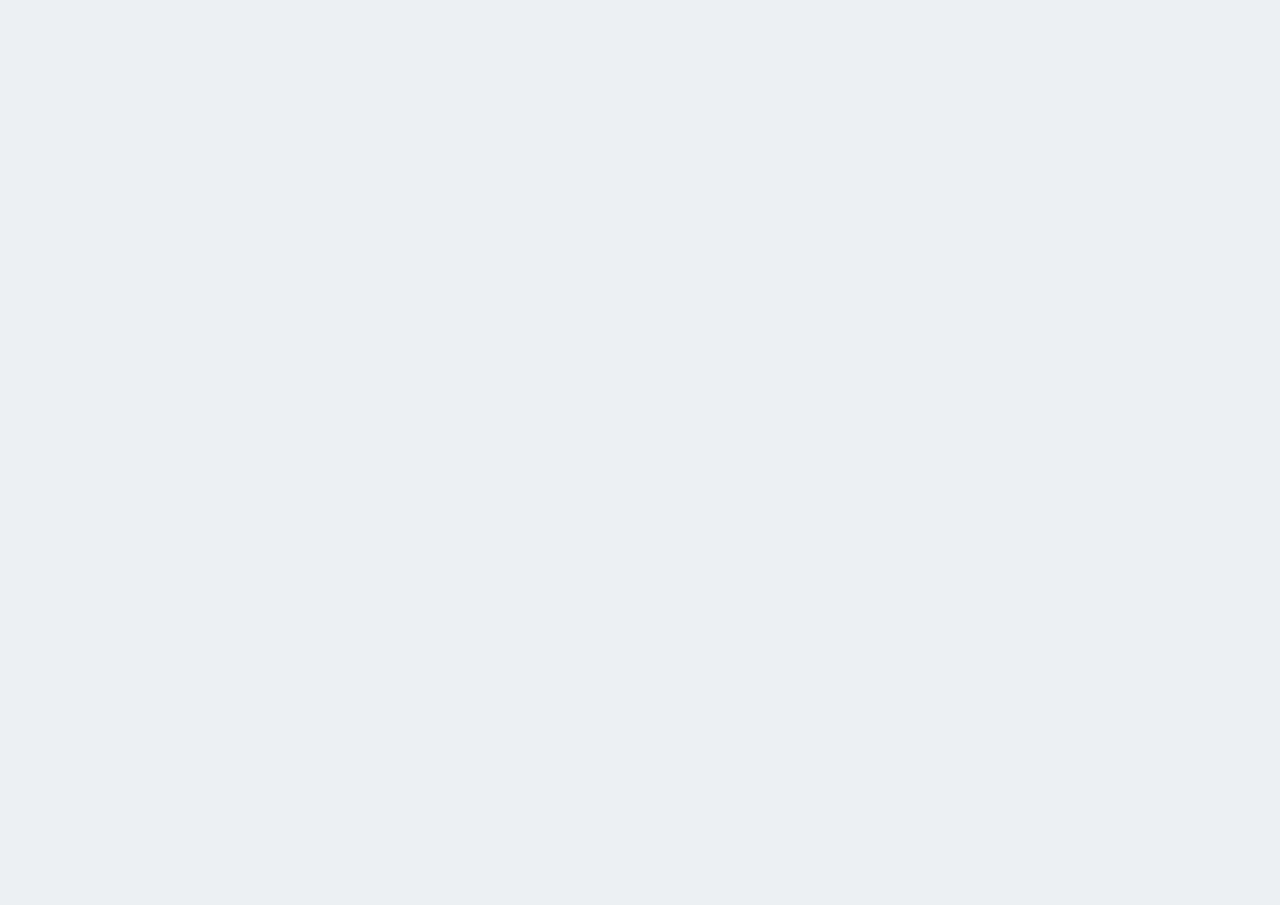
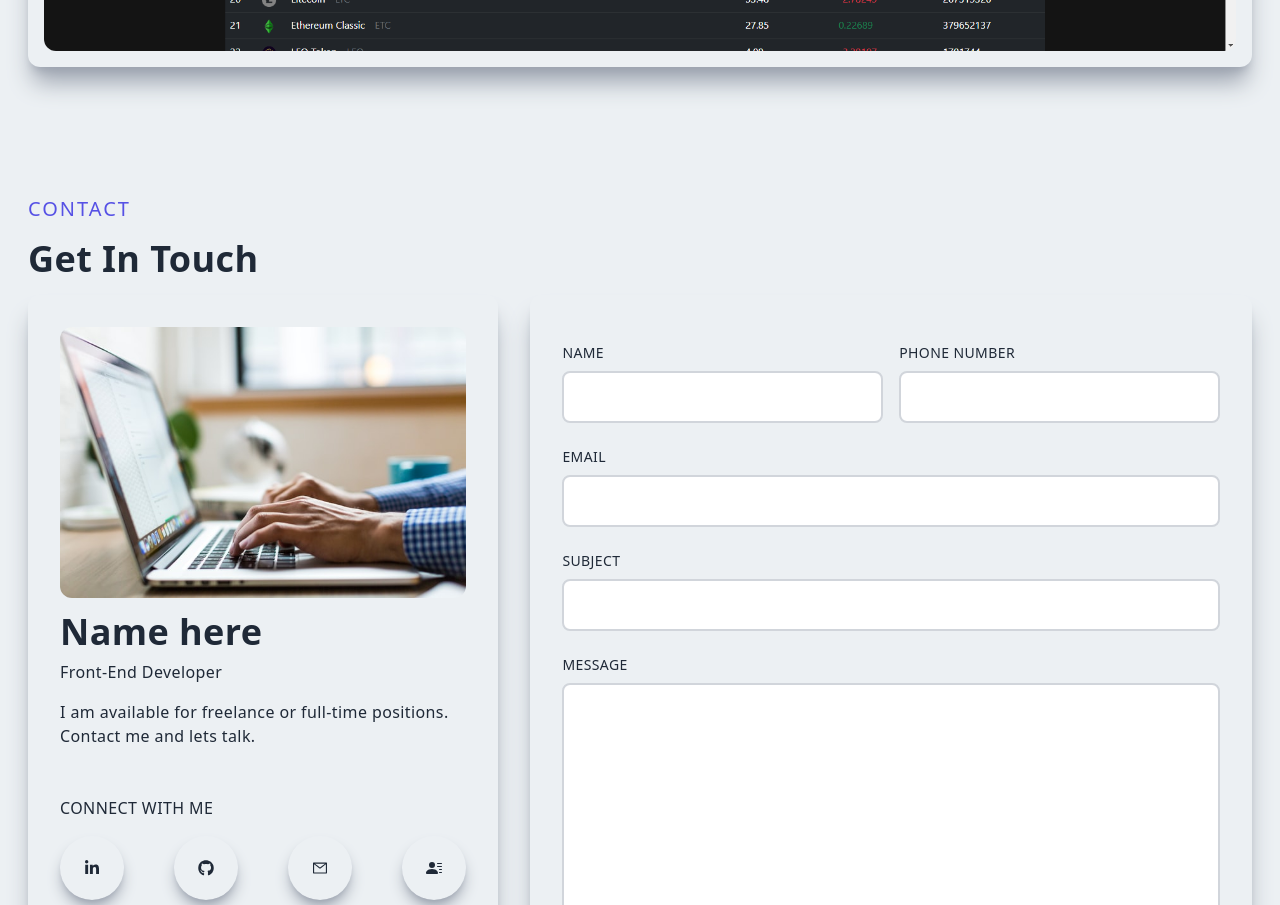
Before and after one commit to LaureanoDev/Portfolio, a Next.js app: page / in a window 1280 px wide. Shown: the part 3200-4105 px from the top of the page. Before the commit the page ends 2400 px from the top, so only its background shows below. Built offline with nearby package versions, Linux system fonts and the light colour scheme.

Commit message:
Contact form Added

```diff
--- /dev/null
+++ b/components/Contact.jsx
@@ -0,0 +1,104 @@
+import React from "react";
+import Image from "next/image";
+import ContactImg from "../public/assets/contact.jpg";
+import { AiOutlineMail } from "react-icons/ai";
+import { BsFillPersonLinesFill } from "react-icons/bs";
+import { FaGithub, FaLinkedinIn } from "react-icons/fa";
+
+const Contact = () => {
+  return (
+    <div className="w-full lg:h-screen">
+      <div className="max-w-[1240px] m-auto px-2 py-16 w-full">
+        <p className="text-xl tracking-widest uppercase text-[#5651e5]">
+          Contact
+        </p>
+        <h2 className="py-4">Get In Touch</h2>
+        <div className="grid lg:grid-cols-5 gap-8">
+          {/* left */}
+          <div className="col-span-3 lg:col-span-2 w-full shadow-xl shadow-gray-400 rounded-xl p-4">
+            <div className="lg:p-4 h-full">
+              <div>
+                <Image
+                  className="rounded-xl hover:scale-105 ease-in duration-300"
+                  src={ContactImg}
+                  alt="/"
+                />
+              </div>
+              <div>
+                <h2 className="py-2">Name here</h2>
+                <p>Front-End Developer</p>
+                <p className="py-4">
+                  I am available for freelance or full-time positions. Contact
+                  me and lets talk.
+                </p>
+              </div>
+
+              <div>
+                <p className="uppercase pt-8">Connect With Me</p>
+                <div className="flex items-center justify-between py-4">
+                  <div className="rounded-full shadow-lg shadow-gray-400 p-6 cursor-pointer hover:scale-110 ease-in duration-300">
+                    <FaLinkedinIn />
+                  </div>
+                  <div className="rounded-full shadow-lg shadow-gray-400 p-6 cursor-pointer hover:scale-110 ease-in duration-300">
+                    <FaGithub />
+                  </div>
+                  <div className="rounded-full shadow-lg shadow-gray-400 p-6 cursor-pointer hover:scale-110 ease-in duration-300">
+                    <AiOutlineMail />
+                  </div>
+                  <div className="rounded-full shadow-lg shadow-gray-400 p-6 cursor-pointer hover:scale-110 ease-in duration-300">
+                    <BsFillPersonLinesFill />
+                  </div>
+                </div>
+              </div>
+            </div>
+          </div>
+
+          {/* Right */}
+
+          <div className="col-span-3 w-full h-auto shadow-xl shadow-gray-400 rounded-xl lg:p-4">
+            <div className="p-4">
+              <form>
+                <div className="grid md:grid-cols-2 gap-4 w-full py-2">
+                  <div className="flex flex-col">
+                    <label className="uppercase text-sm py-2">NAME</label>
+                    <input
+                      className="border-2 rounded-lg p-3 flex border-gray-300"
+                      type="text"
+                    />
+                  </div>
+                  <div className="flex flex-col">
+                    <label className="uppercase text-sm py-2">PHONE NUMBER</label>
+                    <input
+                      className="border-2 rounded-lg p-3 flex border-gray-300"
+                      type="text"
+                    />
+                  </div>
+                </div>
+                <div className="flex flex-col py-2">
+                 <label className="uppercase text-sm py-2">EMAIL</label>
+                 <input
+                      className="border-2 rounded-lg p-3 flex border-gray-300"
+                      type="email"
+                    />
+                </div>
+                <div className="flex flex-col py-2">
+                 <label className="uppercase text-sm py-2">SUBJECT</label>
+                 <input
+                      className="border-2 rounded-lg p-3 flex border-gray-300"
+                      type="text"
+                    />
+                </div>
+                <div className="flex flex-col py-2">
+                 <label className="uppercase text-sm py-2">MESSAGE</label>
+                 <textarea className="border-2 rounded-lg p-3 border-gray-300" rows='10'></textarea>
+                </div>
+              </form>
+            </div>
+          </div>
+        </div>
+      </div>
+    </div>
+  );
+};
+
+export default Contact;
--- /dev/null
+++ b/components/Projects.jsx
@@ -0,0 +1,39 @@
+import Image from "next/image";
+import Link from "next/link";
+import React from "react";
+import propertyImg from "../public/assets/projects/CryptoAppImage.PNG";
+
+const Projects = () => {
+  return (
+    <div className="w-full">
+      <div className="max-w-[1240px] mx-auto px-2 py-16">
+        <p className="text-xl tracking-widest uppercase text-[#5651e5]">
+          Projects
+        </p>
+        <h2 className="py-4">What I´ve Built</h2>
+        <div className="grid md:grid-cols-2 gap-8"></div>
+
+        <div className="relative flex items-center justify-center h-auto w-full shadow-xl shadow-gray-400 rounded-xl p-4 group hover:bg-gradient-to-r from-[#5651e5] to-[#709dff]">
+          <Image
+            className="rounded-xl group-hover:opacity-10"
+            src={propertyImg}
+            alt="/"
+          />
+          <div className="hidden group-hover:block absolute top-[50%] left-[50%] translate-x-[-50%] translate-y-[-50%] ">
+            <h3 className="text-2xl text-white -tracking-wider text-center">
+              CryptoCurrency
+            </h3>
+            <p className="pb-4 pt-2 text-white text-center">React JS</p>
+            <Link href="/">
+              <p className="text-center py-3 rounded-lg bg-white text-gray-600 font-bold text-lg cursos-pointer">
+                More Info
+              </p>
+            </Link>
+          </div>
+        </div>
+      </div>
+    </div>
+  );
+};
+
+export default Projects;
--- a/pages/index.js
+++ b/pages/index.js
@@ -1,9 +1,10 @@
-import Head from 'next/head'
-import About from '../components/About'
-import Main from '../components/Main'
-import Navbar from '../components/Navbar'
-import Skills from '../components/Skills'
-
+import Head from "next/head";
+import About from "../components/About";
+import Main from "../components/Main";
+import Navbar from "../components/Navbar";
+import Skills from "../components/Skills";
+import Projects from "../components/Projects.jsx";
+import Contact from "../components/Contact";
 
 export default function Home() {
   return (
@@ -17,8 +18,8 @@ export default function Home() {
       <Main />
       <About />
       <Skills />
-
-
+      <Projects />
+      <Contact />
     </div>
-  )
+  );
 }
```
Also changed, not shown: components/Main.jsx (+21 -22 lines), components/Skills.jsx (+84 -77 lines), public/assets/contact.jpg (added), public/assets/projects/CryptoAppImage.PNG (added).
